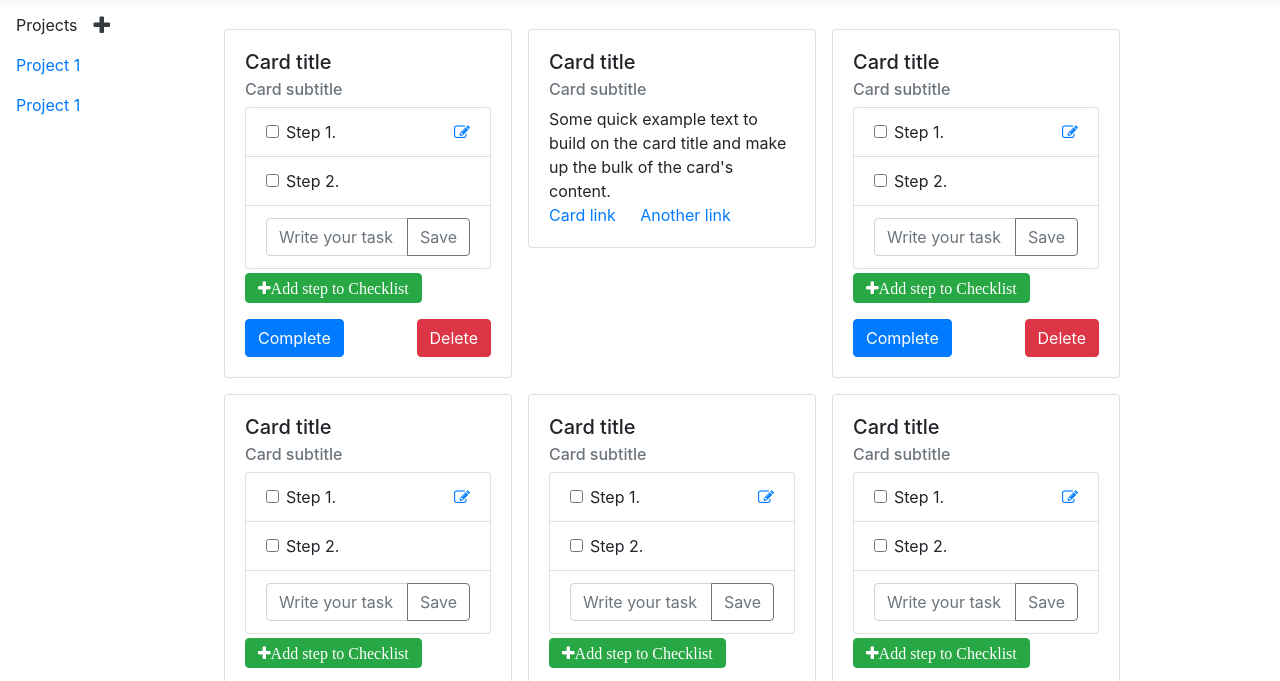
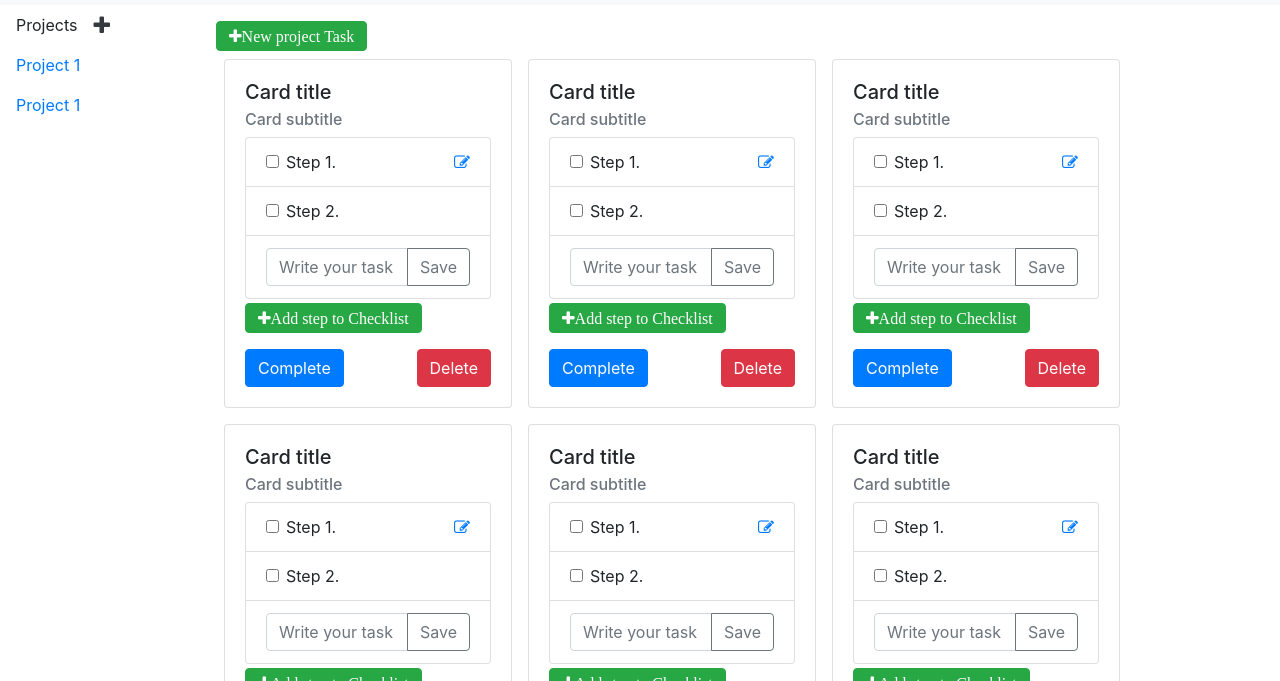
Before and after one commit to MiguelDP4/js-todo-list, a website: page todo-list-v2.html in a window 1280 px wide. Shown: the part 51-732 px from the top of the page. Drawn offline with nearby package versions, Linux system fonts and the light colour scheme.

```diff
--- /dev/null
+++ b/src/style.scss
@@ -0,0 +1,18 @@
+body {
+  height: 100vh;
+}
+.left-navbar{
+  max-width: 200px;
+  min-width: 200px;
+}
+.todo-list{
+
+  width: 100%;
+}
+
+.btn-add-project{
+  margin: 0;
+  padding: 0 12px;
+  font-size: 21px;
+  border: none;
+}
--- a/todo-list-v2.html
+++ b/todo-list-v2.html
@@ -47,9 +47,10 @@
           </li>
         </ul>
         <div class="m-3 todo-list">
+          <button class="btn btn-success fa fa-plus">New project Task</button>
           <section id="project-container" class=" project-wrapper ">
             <div class="d-flex flex-wrap align-items-start">
-              <div id="project-1" class="card m-2" style="width: 18rem;">
+              <div id="task-1" class="card m-2" style="width: 18rem;">
                 <div class="card-body">
                   <h5 class="card-title">Card title</h5>
                   <h6 class="card-subtitle mb-2 text-muted">Card subtitle</h6>
@@ -109,16 +110,7 @@
                   </div>
                 </div>
               </div>
-              <div class="card m-2" style="width: 18rem;">
-                <div class="card-body">
-                  <h5 class="card-title">Card title</h5>
-                  <h6 class="card-subtitle mb-2 text-muted">Card subtitle</h6>
-                  <p class="card-text m-0">Some quick example text to build on the card title and make up the bulk of the card's content.</p>
-                  <a href="#" class="card-link">Card link</a>
-                  <a href="#" class="card-link">Another link</a>
-                </div>
-              </div>
-              <div id="project-1" class="card m-2" style="width: 18rem;">
+              <div id="task-1" class="card m-2" style="width: 18rem;">
                 <div class="card-body">
                   <h5 class="card-title">Card title</h5>
                   <h6 class="card-subtitle mb-2 text-muted">Card subtitle</h6>
@@ -178,7 +170,7 @@
                   </div>
                 </div>
               </div>
-              <div id="project-1" class="card m-2" style="width: 18rem;">
+              <div id="task-1" class="card m-2" style="width: 18rem;">
                 <div class="card-body">
                   <h5 class="card-title">Card title</h5>
                   <h6 class="card-subtitle mb-2 text-muted">Card subtitle</h6>
@@ -238,7 +230,7 @@
                   </div>
                 </div>
               </div>
-              <div id="project-1" class="card m-2" style="width: 18rem;">
+              <div id="task-1" class="card m-2" style="width: 18rem;">
                 <div class="card-body">
                   <h5 class="card-title">Card title</h5>
                   <h6 class="card-subtitle mb-2 text-muted">Card subtitle</h6>
@@ -298,7 +290,7 @@
                   </div>
                 </div>
               </div>
-              <div id="project-1" class="card m-2" style="width: 18rem;">
+              <div id="task-1" class="card m-2" style="width: 18rem;">
                 <div class="card-body">
                   <h5 class="card-title">Card title</h5>
                   <h6 class="card-subtitle mb-2 text-muted">Card subtitle</h6>
@@ -358,7 +350,7 @@
                   </div>
                 </div>
               </div>
-              <div id="project-1" class="card m-2" style="width: 18rem;">
+              <div id="task-1" class="card m-2" style="width: 18rem;">
                 <div class="card-body">
                   <h5 class="card-title">Card title</h5>
                   <h6 class="card-subtitle mb-2 text-muted">Card subtitle</h6>
```
Also changed, not shown: package.json (added, +36 -0 lines), src/configurePage.js (added, +10 -0 lines), src/domManipulation.js (added, +10 -0 lines), src/index.js (added, +7 -0 lines), src/projectFactory.js (added, +8 -0 lines), src/projectModule.js (added, +11 -0 lines), webpack.config.js (added, +17 -0 lines), dist/index.html (added), dist/main.js (added), 2 other files.
